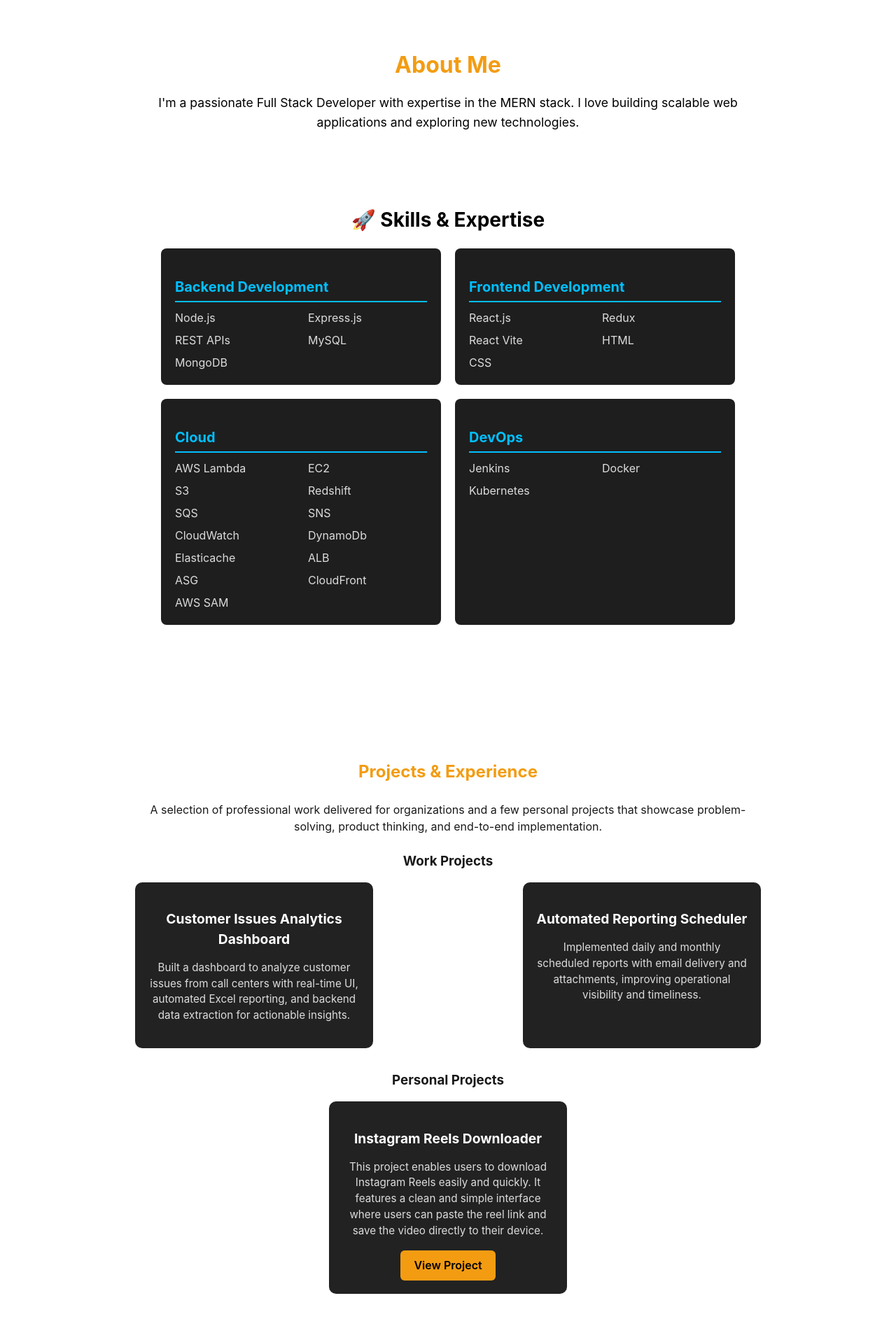
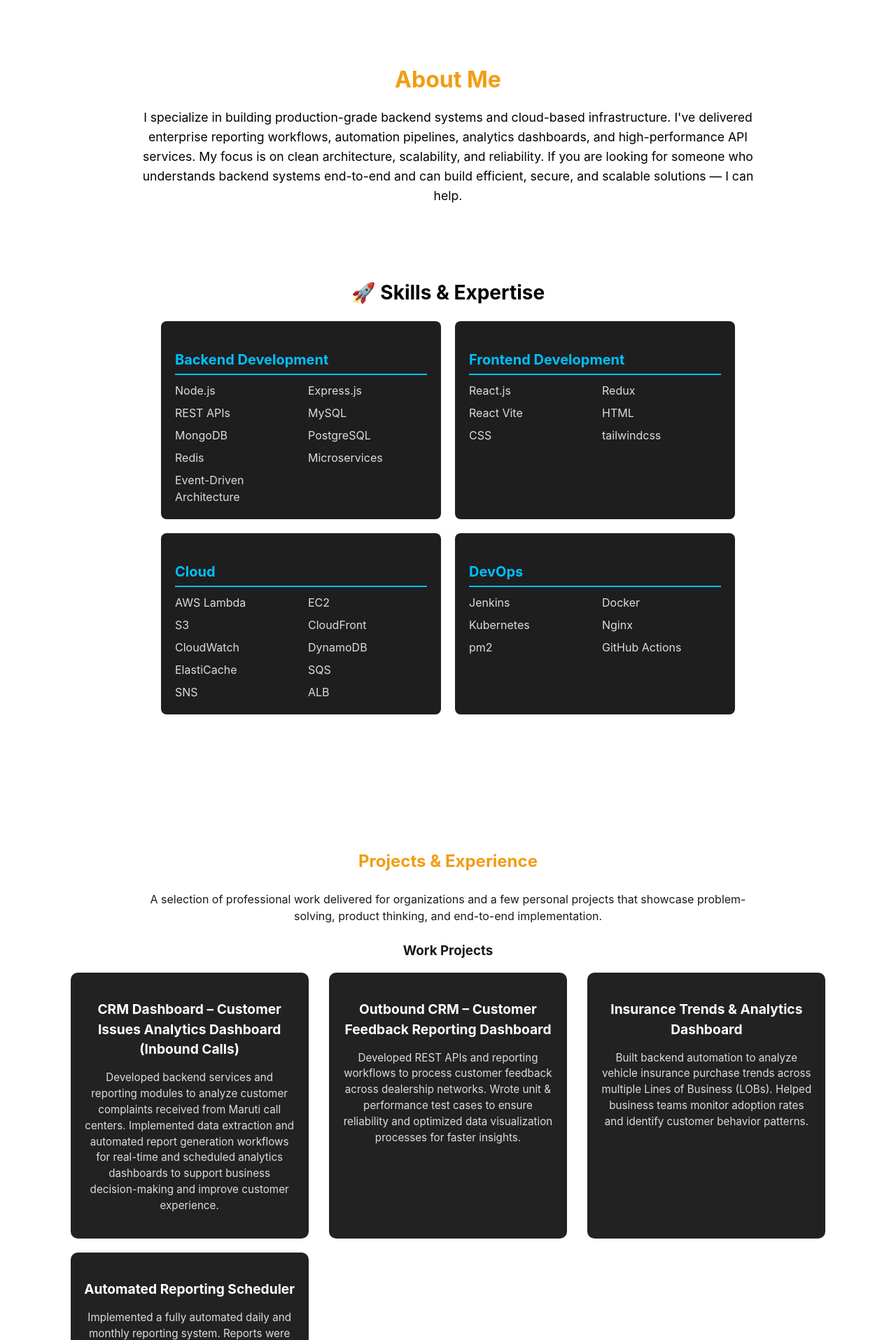
Before and after one commit to syedsaab1303/Portfolio, a React (Vite) app: page / in a window 1280 px wide. Shown: the part 425-2340 px from the top of the page at 70% size. Built offline with nearby package versions, Linux system fonts and the light colour scheme.

Commit message:
reform the portfolio project.

```diff
--- a/src/components/Hero.jsx
+++ b/src/components/Hero.jsx
@@ -62,7 +62,9 @@ export default function Hero() {
     <HeroContainer id="home">
       <ProfileImage src="/images/profile.jpg" alt="Profile" />
       <Title>Hi, I'm Syed Tamzeed Ali</Title>
-      <Subtitle>Full Stack Developer | MERN Stack | Passionate Coder</Subtitle>
+      <Subtitle>Full Stack & Cloud Engineer (Node.js + AWS + Docker)</Subtitle>
+      <p>I help businesses build scalable backend systems and cloud deployments
+that are reliable, optimized, and production-ready.</p>
     </HeroContainer>
   );
 }
--- a/src/components/ProjectCard.jsx
+++ b/src/components/ProjectCard.jsx
@@ -39,8 +39,14 @@ const Description = styled.p`
   margin-bottom: 1rem;
 `;
 
+const ButtonGroup = styled.div`
+  display: flex;
+  flex-direction: column;     /* ✅ ensures vertical stacking */
+  gap: 10px;                   /* ✅ adds equal spacing */
+  margin-top: 0.8rem;          /* ✅ adds breathing room above buttons */
+`;
+
 const ViewButton = styled.a`
-  display: inline-block;
   background: #f39c12;
   color: black;
   padding: 0.6rem 1.2rem;
@@ -54,16 +60,39 @@ const ViewButton = styled.a`
   }
 `;
 
-export default function ProjectCard({ title, description, link }) {
+const DemoButton = styled.a`
+  background: #3498db;
+  color: white;
+  padding: 0.6rem 1.2rem;
+  text-decoration: none;
+  font-weight: 600;
+  border-radius: 6px;
+  transition: 0.3s;
+
+  &:hover {
+    background: #217dbb;
+  }
+`;
+
+export default function ProjectCard({ title, description, link, demo }) {
   return (
     <Card>
       <ProjectTitle>{title}</ProjectTitle>
       <Description>{description}</Description>
-      {link && (
-        <ViewButton href={link} target="_blank" rel="noopener noreferrer">
-          View Project
-        </ViewButton>
-      )}
+
+      <ButtonGroup>
+        {link && (
+          <ViewButton href={link} target="_blank" rel="noopener noreferrer">
+            View Project
+          </ViewButton>
+        )}
+
+        {demo && (
+          <DemoButton href={demo} target="_blank" rel="noopener noreferrer">
+            🎥 Watch Demo
+          </DemoButton>
+        )}
+      </ButtonGroup>
     </Card>
   );
 }
--- a/src/components/Skills.jsx
+++ b/src/components/Skills.jsx
@@ -4,22 +4,21 @@ import "./Skills.css";
 const skillsData = [
 {
 category: "Backend Development",
-skills: ["Node.js", "Express.js", "REST APIs", "MySQL", "MongoDB"],
+skills: ["Node.js", "Express.js", "REST APIs", "MySQL", "MongoDB","PostgreSQL","Redis" ,"Microservices","Event-Driven Architecture" ],
 },
 {
 category: "Frontend Development",
-skills: ["React.js", "Redux", "React Vite", "HTML", "CSS"],
+skills: ["React.js", "Redux", "React Vite", "HTML", "CSS","tailwindcss" ],
 },
 {
 category: "Cloud",
 skills: [
-"AWS Lambda", "EC2", "S3", "Redshift", "SQS", "SNS", "CloudWatch",
-"DynamoDb", "Elasticache", "ALB", "ASG", "CloudFront", "AWS SAM"
+"AWS Lambda", "EC2", "S3", "CloudFront", "CloudWatch", "DynamoDB", "ElastiCache", "SQS", "SNS", "ALB"
 ],
 },
 {
 category: "DevOps",
-skills: ["Jenkins", "Docker", "Kubernetes"],
+skills: ["Jenkins", "Docker", "Kubernetes","Nginx","pm2","GitHub Actions"],
 },
 ];
 
--- a/src/pages/About.jsx
+++ b/src/pages/About.jsx
@@ -24,8 +24,13 @@ export default function About() {
     <AboutContainer id="about">
       <Heading>About Me</Heading>
       <Text>
-        I'm a passionate Full Stack Developer with expertise in the MERN stack.
-        I love building scalable web applications and exploring new technologies.
+I specialize in building production-grade backend systems and cloud-based infrastructure.
+I've delivered enterprise reporting workflows, automation pipelines, analytics dashboards,
+and high-performance API services. My focus is on clean architecture, scalability, and reliability.
+
+If you are looking for someone who understands backend systems end-to-end and can build
+efficient, secure, and scalable solutions — I can help.
+
       </Text>
       <Skills />
     </AboutContainer>
--- a/src/pages/Contact.jsx
+++ b/src/pages/Contact.jsx
@@ -45,7 +45,8 @@ export default function Contact() {
   return (
     <ContactContainer id="contact">
       <Title>Contact Me</Title>
-      <p>Feel free to reach out for collaborations or job opportunities!</p>
+      <p>Need help with backend development, AWS deployment or automation workflows?
+Message me — I respond quickly</p>
       <ContactInfo>
         <ContactLink
           href="mailto:syedtamzeed1303@gmail.com"
--- a/src/pages/Projects.jsx
+++ b/src/pages/Projects.jsx
@@ -46,15 +46,27 @@ const Grid = styled.div`
 // Work Projects (Company/Client)
 const WorkProjects = [
   {
-    title: "Customer Issues Analytics Dashboard",
+    title: "CRM Dashboard – Customer Issues Analytics Dashboard (Inbound Calls)",
     description:
-      "Built a dashboard to analyze customer issues from call centers with real-time UI, automated Excel reporting, and backend data extraction for actionable insights.",
+      "Developed backend services and reporting modules to analyze customer complaints received from Maruti call centers. Implemented data extraction and automated report generation workflows for real-time and scheduled analytics dashboards to support business decision-making and improve customer experience.",
     link: "", // optional: add link if available
+  },
+  {
+    title: "Outbound CRM – Customer Feedback Reporting Dashboard",
+    description:
+      "Developed REST APIs and reporting workflows to process customer feedback across dealership networks. Wrote unit & performance test cases to ensure reliability and optimized data visualization processes for faster insights.",
+    link: "",
+  },
+  {
+    title: "Insurance Trends & Analytics Dashboard",
+    description:
+      "Built backend automation to analyze vehicle insurance purchase trends across multiple Lines of Business (LOBs). Helped business teams monitor adoption rates and identify customer behavior patterns.",
+    link: "",
   },
   {
     title: "Automated Reporting Scheduler",
     description:
-      "Implemented daily and monthly scheduled reports with email delivery and attachments, improving operational visibility and timeliness.",
+      "Implemented a fully automated daily and monthly reporting system. Reports were generated, formatted in Excel, and delivered via email without manual effort. Greatly improved operational efficiency and ensured timely delivery of business insights to management team",
     link: "",
   },
   // Add more work items here as needed
@@ -65,8 +77,9 @@ const PersonalProjects = [
   {
     title: "Instagram Reels Downloader",
     description:
-      "This project enables users to download Instagram Reels easily and quickly. It features a clean and simple interface where users can paste the reel link and save the video directly to their device.",
+      "A web application that allows users to download Instagram reels/videos seamlessly. Built scalable backend integrating yt-dlp with Node.js for reliable media extraction. Deployed on AWS EC2 with Docker + Nginx for optimized performance and load handling.",
     link: "https://www.reeldownx.com/",
+    demo:"https://youtube.com/shorts/KZJZTHQq4vM?si=-j_j58b6WDKCSqhj"
   },
   // Add more personal items here as needed
 ];
@@ -89,6 +102,7 @@ export default function Projects() {
             title={p.title}
             description={p.description}
             link={p.link}
+
           />
         ))}
       </Grid>
@@ -101,6 +115,7 @@ export default function Projects() {
             title={p.title}
             description={p.description}
             link={p.link}
+            demo={p.demo}
           />
         ))}
       </Grid>
```
